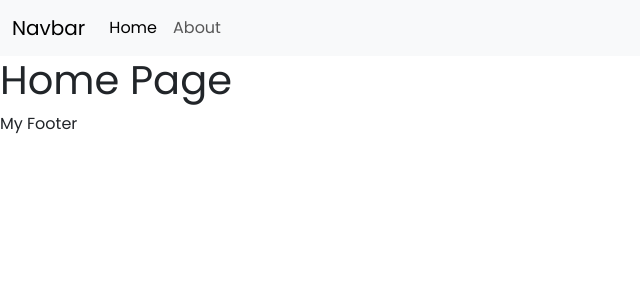
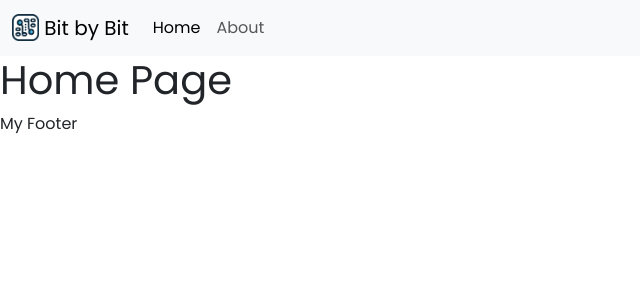
Before and after one commit to jasonavatarang/Bit-By-Bit, a React (Create React App) app in the folder client/: page / in a window 1280 px wide. Shown: the top 300 px of the page, without its empty margins (0-640 px from the left). Built offline with nearby package versions, Linux system fonts and the light colour scheme.

Commit message:
Fixed navbar

```diff
--- a/client/src/components/Navbar.js
+++ b/client/src/components/Navbar.js
@@ -1,27 +1,22 @@
 // src/components/Navbar.js
 import React from 'react';
 import { Link } from 'react-router-dom';
+import logo from '../logo.png';
 
 const Navbar = () => {
   return (
     <nav className="navbar navbar-expand-lg navbar-light bg-light">
       <div className="container-fluid">
-        <Link className="navbar-brand" to="/">Navbar</Link>
-        <button
-          className="navbar-toggler"
-          type="button"
-          data-bs-toggle="collapse"
-          data-bs-target="#navbarNavAltMarkup"
-          aria-controls="navbarNavAltMarkup"
-          aria-expanded="false"
-          aria-label="Toggle navigation"
-        >
-          <span className="navbar-toggler-icon"></span>
-        </button>
-        <div className="collapse navbar-collapse" id="navbarNavAltMarkup">
-          <div className="navbar-nav">
-            <Link className="nav-link active" aria-current="page" to="/">Home</Link>
-            <Link className="nav-link" to="/about">About</Link>
+        <Link className="navbar-brand" to="/">
+          <img src={logo} alt="" width="27" height="27" class="d-inline-block align-text-top" /> Bit by Bit
+        </Link>
+          <button class="navbar-toggler" type="button" data-bs-toggle="collapse" data-bs-target="#navbarNav" aria-controls="navbarNav" aria-expanded="false" aria-label="Toggle navigation">
+            <span class="navbar-toggler-icon"></span>
+          </button>
+          <div className="collapse navbar-collapse" id="navbarNavAltMarkup">
+            <div className="navbar-nav">
+              <Link className="nav-link active" aria-current="page" to="/">Home</Link>
+              <Link className="nav-link" to="/about">About</Link>
           </div>
         </div>
       </div>
```
Also changed, not shown: client/src/logo.png.
